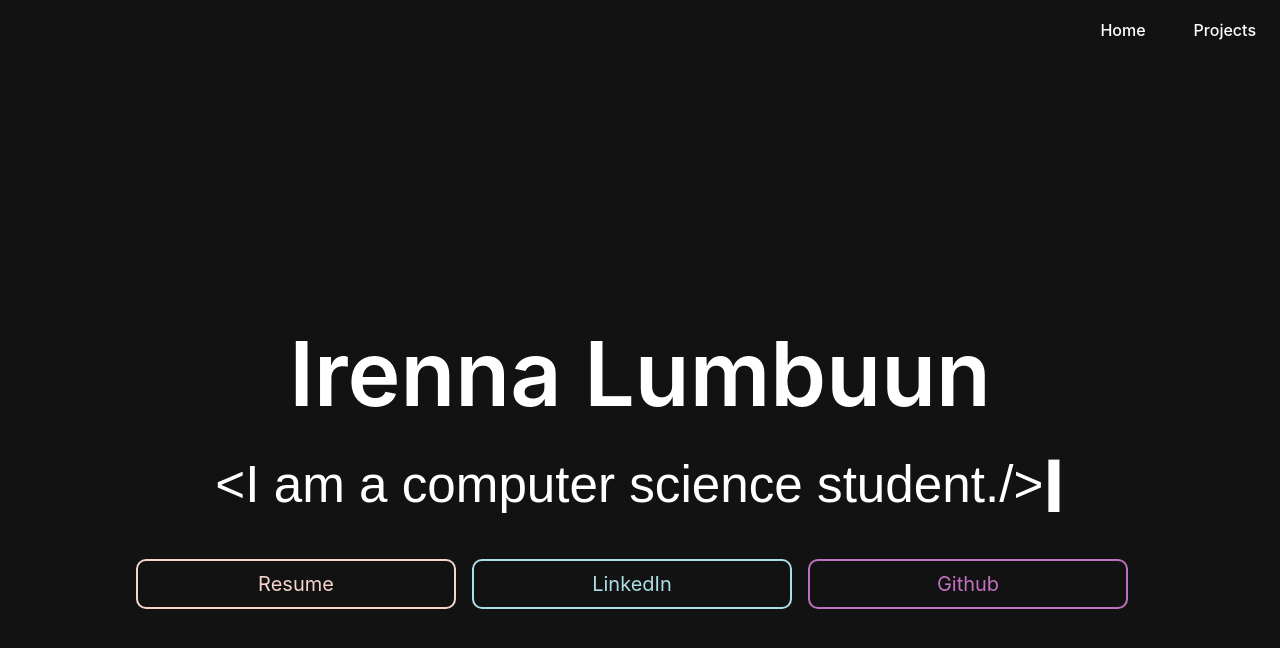
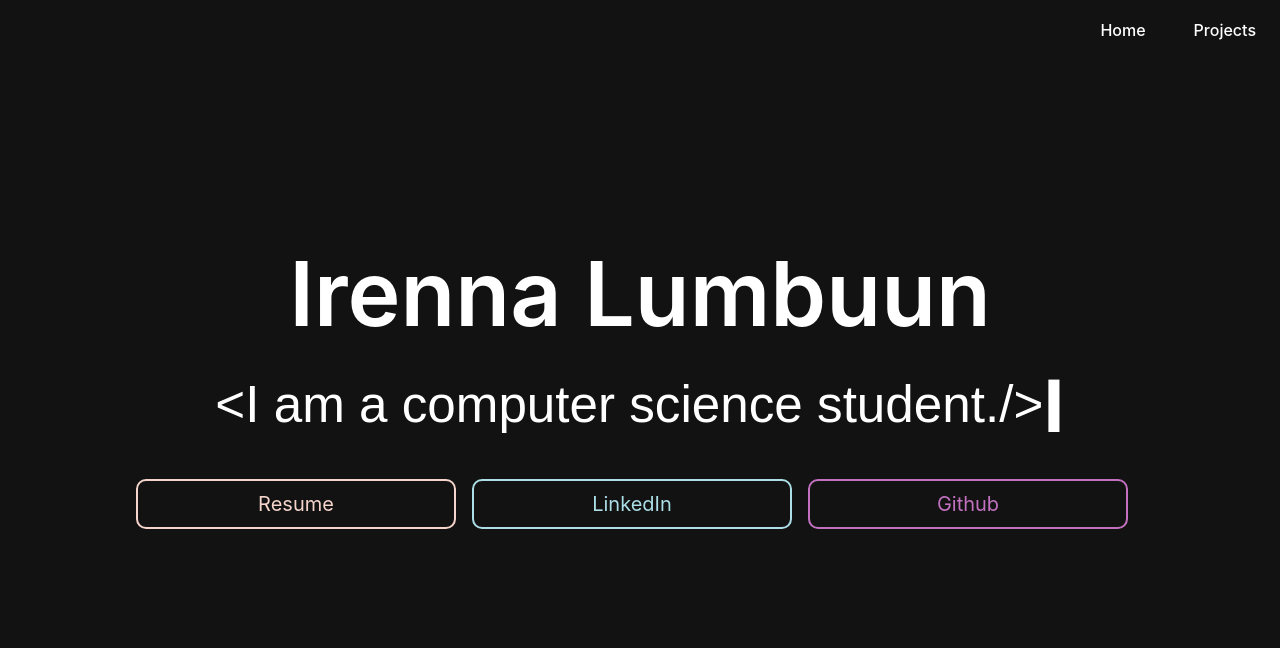
Before and after one commit to IrennaLumbuun/irenna-lumbuun-frontend, an Angular app: page / in a window 1280 px wide. Shown: the top 648 px of the page. Built offline with nearby package versions, Linux system fonts and the light colour scheme; what angular-bootstrap-md, ngx-masonry would draw is missing.

Commit message:
edit location of contents in homepage

```diff
--- a/src/app/home/home.component.css
+++ b/src/app/home/home.component.css
@@ -1,7 +1,7 @@
 #home{
     padding-top: 100px;
     margin: 0 2rem 2rem 2rem;
-    padding-top:40vh;
+    padding-top:30vh;
     display:flex;
     flex-direction:column;
 }
```
